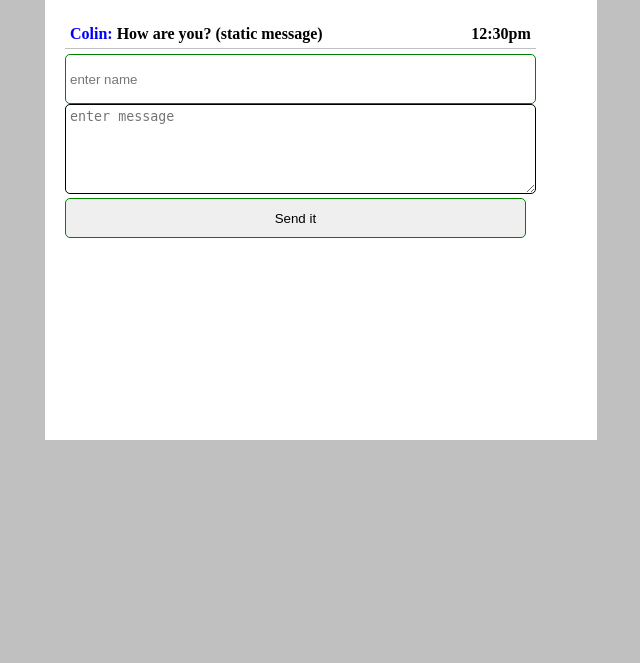
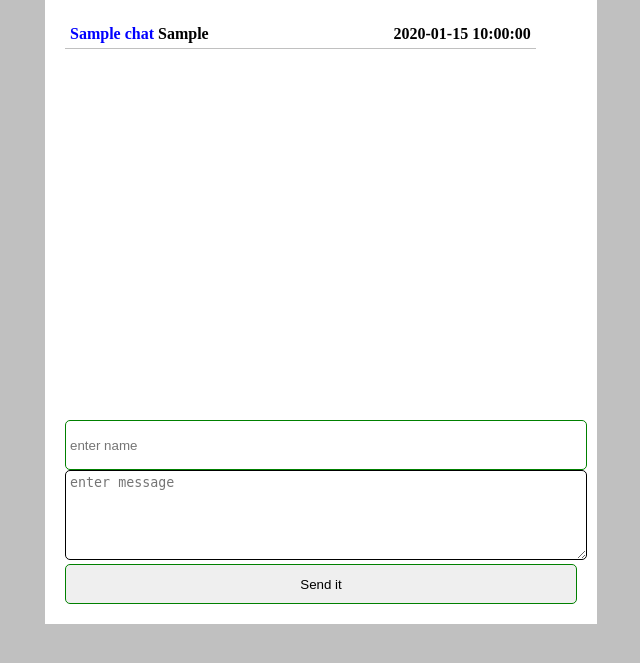
Before and after one commit to coolinmc6/CM-Pages, a PHP site: page /Udemy-Chat-php-ajax/index.php in a window 1280 px wide. Shown: the top 663 px of the page, without its empty margins (319-959 px from the left). Run offline with PHP 8.4, Linux system fonts and the light colour scheme; tables that the repository leaves empty or names only in its code hold one stand-in row (values such as "Sample post").

Commit message:
Finished video 4
Remember to create a database to finish up

```diff
--- a/Udemy-Chat-php-ajax/db.php
+++ b/Udemy-Chat-php-ajax/db.php
@@ -1 +1,17 @@
 <!-- db.php -->
+<?php
+	$host = "localhost";
+	$user = "root";
+	$pass = "";
+	$db_name = "chat_app";
+
+
+	$con = new mysqli($host, $user, $pass, $db_name);
+
+
+
+
+
+
+
+ ?>
--- a/Udemy-Chat-php-ajax/index.php
+++ b/Udemy-Chat-php-ajax/index.php
@@ -1,4 +1,7 @@
 <!-- index.php -->
+<?php
+	include 'db.php';
+ ?>
 <!DOCTYPE html>
 <html lang="en">
 <head>
@@ -9,17 +12,24 @@
 <body>
 	<div id="container">
 		<div id="chat_box">
+		<?php
+			$query = "SELECT * FROM chat ORDER BY id DESC";
+			$run = $con->query($query);
+
+			while($row = $run->fetch_array()) :
+		 ?>
 			<div id="chat_data">
-				<span style="color: blue;">Colin:</span>
-				<span style="color: black;">How are you? (static message)</span>
-				<span style="float: right;">12:30pm</span>
+				<span style="color: blue;"><?php echo $row['name'] ?></span>
+				<span style="color: black;"><?php echo $row['msg'] ?></span>
+				<span style="float: right;"><?php echo $row['date'] ?></span>
 			</div>
-			<form action="index.php" method="post">
-				<input type="text" name="name" placeholder="enter name"/>
-				<textarea name="enter_message" placeholder="enter message"></textarea>
-				<input type="submit" name="submit" value="Send it"/>
-			</form>
+		<?php endwhile; ?>
 		</div>
+		<form action="index.php" method="post">
+			<input type="text" name="name" placeholder="enter name"/>
+			<textarea name="enter_message" placeholder="enter message"></textarea>
+			<input type="submit" name="submit" value="Send it"/>
+		</form>
 	</div>
 
 </body>
```
